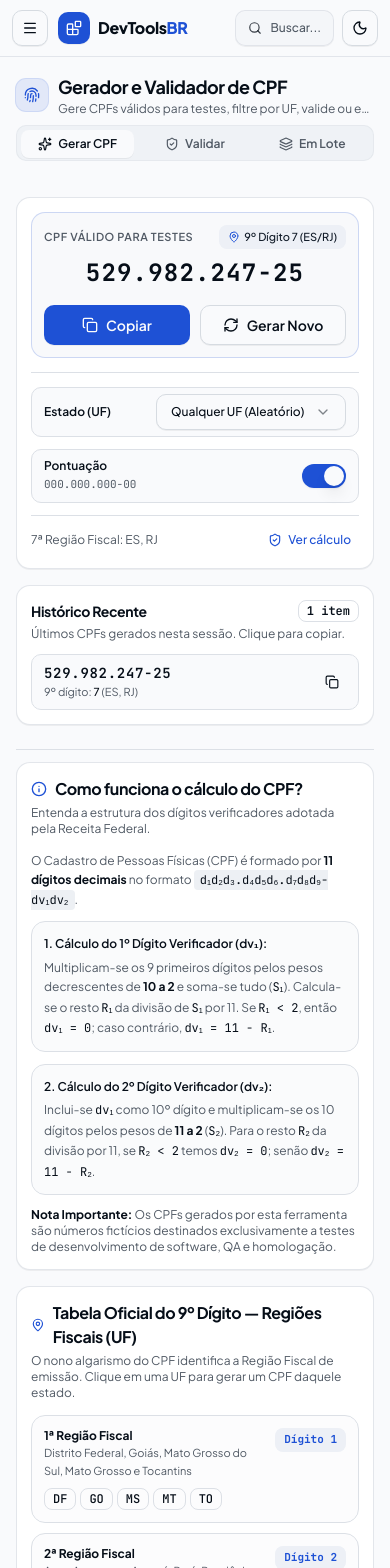
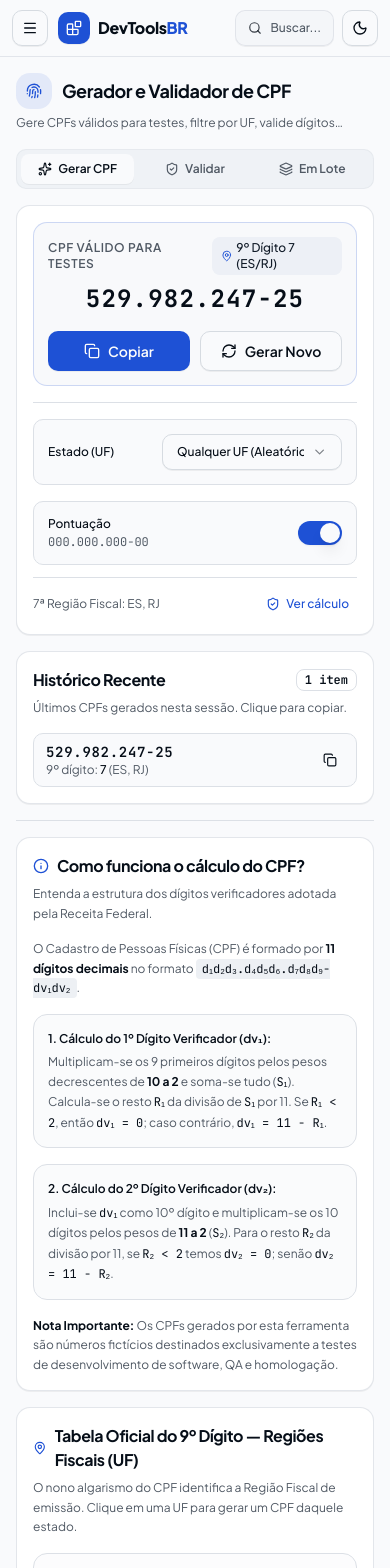
Before and after one commit to denisales/developertools, a Next.js app: page /gerador-de-cpf in a window 390 px wide. Shown: the top 1568 px of the page. Built offline with nearby package versions, Linux system fonts and the light colour scheme.

Commit message:
style(cpf): standardize page header, cards, spacing, and typography tokens

```diff
--- a/src/features/generators/cpf/index.tsx
+++ b/src/features/generators/cpf/index.tsx
@@ -41,6 +41,7 @@ import {
 import { Separator } from "@/components/ui/separator";
 import { Switch } from "@/components/ui/switch";
 import { Tabs, TabsContent, TabsList, TabsTrigger } from "@/components/ui/tabs";
+import { ToolPageHeader } from "@/components/layout/tool-page-header";
 
 import {
   BRAZILIAN_STATES,
@@ -260,25 +261,16 @@ export function CpfGeneratorFeature() {
   };
 
   return (
-    <div className="w-full space-y-3 sm:space-y-4">
-      {/* Compact Header (Above the Fold) */}
-      <div className="mb-2 flex items-center gap-2.5 sm:gap-3">
-        <div className="flex size-8 shrink-0 items-center justify-center rounded-lg bg-primary/10 text-primary ring-1 ring-primary/20 sm:size-10 sm:rounded-xl">
-          <Fingerprint className="size-4 sm:size-5" />
-        </div>
-        <div className="min-w-0 flex-1">
-          <h1 className="truncate text-lg font-bold tracking-tight text-foreground sm:text-2xl">
-            Gerador e Validador de CPF
-          </h1>
-          <p className="truncate text-xs text-muted-foreground sm:text-sm">
-            Gere CPFs válidos para testes, filtre por UF, valide ou exporte em lote.
-          </p>
-        </div>
-      </div>
+    <div className="w-full space-y-4 sm:space-y-5 pb-8">
+      <ToolPageHeader
+        icon={<Fingerprint className="size-4 sm:size-5" />}
+        title="Gerador e Validador de CPF"
+        description="Gere CPFs válidos para testes, filtre por UF, valide dígitos verificadores ou exporte em lote."
+      />
 
       {/* Main Interactive Tabs - Single Horizontal Row on Mobile & Desktop */}
-      <Tabs value={activeTab} onValueChange={setActiveTab} className="space-y-3 sm:space-y-4">
-        <TabsList className="grid h-9 w-full grid-cols-3 rounded-lg bg-muted/80 p-1 sm:h-10 sm:max-w-md">
+      <Tabs value={activeTab} onValueChange={setActiveTab} className="w-full gap-0">
+        <TabsList className="grid w-full grid-cols-3 h-10 p-1 rounded-lg">
           <TabsTrigger
             value="generator"
             className="h-full gap-1.5 rounded-md px-2 text-xs font-semibold sm:px-3 sm:text-sm"
@@ -303,20 +295,20 @@ export function CpfGeneratorFeature() {
         </TabsList>
 
         {/* TAB 1: GERADOR DE CPF */}
-        <TabsContent value="generator" className="mt-2 space-y-4 sm:mt-3">
+        <TabsContent value="generator" className="mt-4 space-y-4 sm:space-y-5">
           <div className="grid gap-4 lg:grid-cols-12">
             {/* Unified, Compact Above-the-Fold Generator Card */}
-            <Card className="gap-0 p-3.5 sm:p-5 lg:col-span-8">
+            <Card className="gap-0 p-4 sm:p-5 lg:col-span-8">
               {/* Generated CPF Display right at the top of the card */}
-              <div className="rounded-xl border border-primary/20 bg-muted/40 p-3 sm:p-4">
+              <div className="rounded-xl border border-primary/20 bg-muted/40 p-3.5 sm:p-4">
                 <div className="mb-1 flex items-center justify-between gap-2">
-                  <span className="text-[11px] font-semibold tracking-wider text-muted-foreground uppercase">
+                  <span className="text-xs font-semibold tracking-wider text-muted-foreground uppercase">
                     CPF Válido para Testes
                   </span>
                   {singleRegionInfo && (
                     <Badge
                       variant="secondary"
-                      className="gap-1 px-2 py-0.5 text-[11px] font-medium"
+                      className="gap-1 px-2 py-0.5 text-xs font-medium"
                     >
                       <MapPin className="size-3 text-primary" />
                       <span>
@@ -367,20 +359,20 @@ export function CpfGeneratorFeature() {
               </div>
 
               {/* Inline Options Grid inside the same card */}
-              <div className="mt-3.5 border-t pt-3.5">
-                <div className="grid grid-cols-1 gap-3 sm:grid-cols-2">
+              <div className="mt-4 border-t pt-4">
+                <div className="grid grid-cols-1 gap-4 sm:grid-cols-2">
                   {/* Control 1: Estado (UF) compact Select with inline label */}
-                  <div className="flex items-center justify-between gap-2.5 rounded-lg border bg-background px-3 py-1.5">
+                  <div className="flex items-center justify-between gap-2.5 rounded-lg border bg-background p-3.5 sm:p-4">
                     <Label
                       htmlFor="cpf-state-select"
-                      className="shrink-0 text-xs font-semibold text-foreground sm:text-sm"
+                      className="shrink-0 text-xs sm:text-sm font-medium text-foreground"
                     >
                       Estado (UF)
                     </Label>
                     <Select value={selectedState} onValueChange={handleStateChange}>
                       <SelectTrigger
                         id="cpf-state-select"
-                        className="h-9 w-[190px] text-xs sm:w-[210px] sm:text-sm"
+                        className="h-9 w-[180px] text-xs sm:w-[200px] sm:text-sm"
                       >
                         <SelectValue placeholder="Aleatório" />
                       </SelectTrigger>
@@ -396,15 +388,15 @@ export function CpfGeneratorFeature() {
                   </div>
 
                   {/* Control 2: Pontuação (000.000.000-00) compact horizontal row */}
-                  <div className="flex items-center justify-between rounded-lg border bg-background px-3 py-2">
+                  <div className="flex items-center justify-between gap-2.5 rounded-lg border bg-background p-3.5 sm:p-4">
                     <div className="space-y-0.5">
                       <Label
                         htmlFor="cpf-format-switch"
-                        className="cursor-pointer text-xs font-semibold text-foreground sm:text-sm"
+                        className="cursor-pointer text-xs sm:text-sm font-medium text-foreground"
                       >
                         Pontuação
                       </Label>
-                      <p className="font-mono text-[11px] text-muted-foreground">
+                      <p className="font-mono text-xs text-muted-foreground">
                         {formatted ? "000.000.000-00" : "00000000000"}
                       </p>
                     </div>
@@ -417,7 +409,7 @@ export function CpfGeneratorFeature() {
                 </div>
 
                 {/* Compact footer link to inspect calculation */}
-                <div className="mt-3 flex items-center justify-between gap-2 border-t pt-2.5 text-xs text-muted-foreground">
+                <div className="mt-3 flex items-center justify-between gap-2 border-t pt-3 text-xs text-muted-foreground">
                   <span className="truncate">
                     {singleRegionInfo
                       ? `${singleRegionInfo.name}: ${singleRegionInfo.states.join(", ")}`
@@ -437,21 +429,22 @@ export function CpfGeneratorFeature() {
             </Card>
 
             {/* Recent Generated CPFs + Quick Stats Card */}
-            <Card className="gap-3 p-3.5 sm:p-5 lg:col-span-4">
-              <CardHeader className="gap-1 p-0">
+            <Card className="gap-4 p-4 sm:p-5 lg:col-span-4">
+              <CardHeader className="gap-1.5 p-0">
                 <div className="flex items-center justify-between gap-2">
-                  <CardTitle className="text-sm font-bold sm:text-base">
+                  <CardTitle className="text-base sm:text-lg font-bold tracking-tight">
                     Histórico Recente
                   </CardTitle>
                   <Badge variant="outline" className="px-2 py-0.5 font-mono text-xs">
                     {history.length} {history.length === 1 ? "item" : "itens"}
                   </Badge>
                 </div>
-                <CardDescription className="text-xs">
+                <CardDescription className="text-xs sm:text-sm leading-relaxed text-muted-foreground">
                   Últimos CPFs gerados nesta sessão. Clique para copiar.
                 </CardDescription>
               </CardHeader>
-              <CardContent className="space-y-2 p-0">
+              <CardContent className="space-y-4 p-0">
+                <div className="space-y-2">
                   {history.map((itemRaw, idx) => {
                     const displayItem = formatted ? formatCpf(itemRaw) : stripCpfDigits(itemRaw);
                     const d9 = Number(stripCpfDigits(itemRaw)[8]);
@@ -466,7 +459,7 @@ export function CpfGeneratorFeature() {
                           <p className="font-mono text-sm font-semibold tracking-wider text-foreground">
                             {displayItem}
                           </p>
-                        <p className="truncate text-[11px] text-muted-foreground">
+                          <p className="truncate text-xs text-muted-foreground">
                             9º dígito: <span className="font-medium text-foreground">{d9}</span> (
                             {reg?.states.slice(0, 3).join(", ")}
                             {(reg?.states.length ?? 0) > 3 ? "…" : ""})
@@ -487,23 +480,24 @@ export function CpfGeneratorFeature() {
                       </div>
                     );
                   })}
+                </div>
               </CardContent>
             </Card>
           </div>
         </TabsContent>
 
         {/* TAB 2: VALIDADOR DE CPF */}
-        <TabsContent value="validator" className="mt-2 space-y-4 sm:mt-3">
-          <Card className="gap-3.5 p-3.5 sm:gap-4 sm:p-5">
-            <CardHeader className="gap-1 p-0">
-              <CardTitle className="text-base font-bold tracking-tight sm:text-lg">
+        <TabsContent value="validator" className="mt-4 space-y-4 sm:space-y-5">
+          <Card className="gap-4 p-4 sm:p-5">
+            <CardHeader className="gap-1.5 p-0">
+              <CardTitle className="text-base sm:text-lg font-bold tracking-tight">
                 Validador de CPF
               </CardTitle>
-              <CardDescription className="text-xs sm:text-sm">
+              <CardDescription className="text-xs sm:text-sm leading-relaxed text-muted-foreground">
                 Digite ou cole um CPF para verificar os dígitos e a Região Fiscal de emissão.
               </CardDescription>
             </CardHeader>
-            <CardContent className="space-y-3.5 p-0 sm:space-y-4">
+            <CardContent className="space-y-4 p-0">
               <div className="flex flex-col gap-2 sm:flex-row sm:items-center">
                 <div className="relative flex-1">
                   <Input
@@ -544,12 +538,12 @@ export function CpfGeneratorFeature() {
 
               {/* Validation Feedback Banner */}
               {!validationResult ? (
-                <div className="rounded-xl border border-dashed bg-muted/20 p-3.5 text-center text-xs leading-relaxed text-muted-foreground sm:p-4 sm:text-sm">
+                <div className="rounded-xl border border-dashed bg-muted/20 p-3.5 sm:p-4 text-center text-xs sm:text-sm leading-relaxed text-muted-foreground">
                   Digite os 11 dígitos do CPF acima para conferir o resultado da validação e a
                   memória de cálculo dos dígitos verificadores.
                 </div>
               ) : (
-                <div className="space-y-3.5 sm:space-y-4">
+                <div className="space-y-4">
                   <div
                     className={`flex flex-col gap-3 rounded-xl border p-3.5 sm:flex-row sm:items-center sm:justify-between sm:p-4 ${
                       validationResult.isValid
@@ -575,7 +569,7 @@ export function CpfGeneratorFeature() {
                             {validationResult.formattedCpf || validatorInput}
                           </Badge>
                         </div>
-                        <p className="text-xs leading-relaxed opacity-90 sm:text-sm">
+                        <p className="text-xs sm:text-sm leading-relaxed opacity-90">
                           {validationResult.isValid
                             ? "Os dois dígitos verificadores conferem com a regra oficial da Receita Federal."
                             : validationResult.reasonMessage}
@@ -584,14 +578,14 @@ export function CpfGeneratorFeature() {
                     </div>
 
                     {validationResult.regionDigit !== null && (
-                      <div className="space-y-0.5 rounded-lg border bg-background/90 px-3 py-2 text-xs text-foreground shadow-2xs sm:text-right">
-                        <span className="text-[11px] font-medium text-muted-foreground">
+                      <div className="space-y-0.5 rounded-lg border bg-background/90 p-3.5 sm:p-4 text-xs text-foreground shadow-2xs sm:text-right">
+                        <span className="text-xs font-medium text-muted-foreground">
                           Região Fiscal (9º Dígito: {validationResult.regionDigit})
                         </span>
                         <p className="text-xs font-bold sm:text-sm">
                           {validationResult.fiscalRegionName}
                         </p>
-                        <p className="text-[11px] text-muted-foreground">
+                        <p className="text-xs text-muted-foreground">
                           UFs: {validationResult.states.join(", ")}
                         </p>
                       </div>
@@ -600,9 +594,9 @@ export function CpfGeneratorFeature() {
 
                   {/* Step-by-step Check Digit Breakdown */}
                   {validationResult.firstDigitStep && validationResult.secondDigitStep && (
-                    <div className="grid gap-3 sm:gap-4 md:grid-cols-2">
+                    <div className="grid gap-4 md:grid-cols-2">
                       {/* 1st Check Digit Card */}
-                      <div className="space-y-2.5 rounded-xl border bg-card p-3.5 shadow-2xs">
+                      <div className="space-y-2.5 rounded-xl border bg-card p-3.5 sm:p-4 shadow-2xs">
                         <div className="flex flex-wrap items-center justify-between gap-2">
                           <span className="text-xs font-semibold sm:text-sm">
                             1º Dígito Verificador (10º dígito)
@@ -613,13 +607,13 @@ export function CpfGeneratorFeature() {
                                 ? "default"
                                 : "destructive"
                             }
-                            className="px-2 py-0.5 text-[11px] font-medium"
+                            className="px-2 py-0.5 text-xs font-medium"
                           >
                             Esperado: {validationResult.firstDigitStep.expectedDigit} | Informado:{" "}
                             {validationResult.firstDigitStep.providedDigit}
                           </Badge>
                         </div>
-                        <p className="text-xs text-muted-foreground">
+                        <p className="text-xs sm:text-sm leading-relaxed text-muted-foreground">
                           Soma dos 9 primeiros dígitos multiplicados pelos pesos de 10 a 2:
                         </p>
                         <div className="space-y-1 rounded-lg bg-muted/60 p-2.5 font-mono text-xs">
@@ -637,7 +631,7 @@ export function CpfGeneratorFeature() {
                       </div>
 
                       {/* 2nd Check Digit Card */}
-                      <div className="space-y-2.5 rounded-xl border bg-card p-3.5 shadow-2xs">
+                      <div className="space-y-2.5 rounded-xl border bg-card p-3.5 sm:p-4 shadow-2xs">
                         <div className="flex flex-wrap items-center justify-between gap-2">
                           <span className="text-xs font-semibold sm:text-sm">
                             2º Dígito Verificador (11º dígito)
@@ -648,13 +642,13 @@ export function CpfGeneratorFeature() {
                                 ? "default"
                                 : "destructive"
                             }
-                            className="px-2 py-0.5 text-[11px] font-medium"
+                            className="px-2 py-0.5 text-xs font-medium"
                           >
                             Esperado: {validationResult.secondDigitStep.expectedDigit} | Informado:{" "}
                             {validationResult.secondDigitStep.providedDigit}
                           </Badge>
                         </div>
-                        <p className="text-xs text-muted-foreground">
+                        <p className="text-xs sm:text-sm leading-relaxed text-muted-foreground">
                           Soma dos 10 primeiros dígitos multiplicados pelos pesos de 11 a 2:
                         </p>
                         <div className="space-y-1 rounded-lg bg-muted/60 p-2.5 font-mono text-xs">
@@ -679,22 +673,22 @@ export function CpfGeneratorFeature() {
         </TabsContent>
 
         {/* TAB 3: GERADOR EM MASSA (BULK) */}
-        <TabsContent value="bulk" className="mt-2 space-y-4 sm:mt-3">
-          <Card className="gap-3.5 p-3.5 sm:gap-4 sm:p-5">
-            <CardHeader className="gap-1 p-0">
-              <CardTitle className="text-base font-bold tracking-tight sm:text-lg">
+        <TabsContent value="bulk" className="mt-4 space-y-4 sm:space-y-5">
+          <Card className="gap-4 p-4 sm:p-5">
+            <CardHeader className="gap-1.5 p-0">
+              <CardTitle className="text-base sm:text-lg font-bold tracking-tight">
                 Gerador de CPF em Lote (1 a 100)
               </CardTitle>
-              <CardDescription className="text-xs sm:text-sm">
+              <CardDescription className="text-xs sm:text-sm leading-relaxed text-muted-foreground">
                 Gere dezenas de CPFs válidos e exporte em TXT, CSV ou JSON para testes.
               </CardDescription>
             </CardHeader>
-            <CardContent className="space-y-3.5 p-0 sm:space-y-4">
+            <CardContent className="space-y-4 p-0">
               {/* Bulk Controls */}
-              <div className="grid gap-3 rounded-xl border bg-muted/20 p-3 sm:p-4 lg:grid-cols-3">
+              <div className="grid gap-4 rounded-xl border bg-muted/20 p-3.5 sm:p-4 lg:grid-cols-3">
                 {/* Quantity Input + Quick Pills */}
                 <div className="space-y-1.5">
-                  <Label htmlFor="bulk-qty-input" className="text-xs font-semibold sm:text-sm">
+                  <Label htmlFor="bulk-qty-input" className="text-xs sm:text-sm font-medium">
                     Quantidade (1 a 100)
                   </Label>
                   <div className="flex flex-wrap items-center gap-1.5">
@@ -730,7 +724,7 @@ export function CpfGeneratorFeature() {
 
                 {/* State Filter */}
                 <div className="space-y-1.5">
-                  <Label htmlFor="bulk-state-select" className="text-xs font-semibold sm:text-sm">
+                  <Label htmlFor="bulk-state-select" className="text-xs sm:text-sm font-medium">
                     Estado de Origem (UF)
                   </Label>
                   <Select
@@ -758,7 +752,10 @@ export function CpfGeneratorFeature() {
                 {/* Punctuation + Action */}
                 <div className="flex flex-col justify-between gap-2">
                   <div className="flex h-9 items-center justify-between rounded-lg border bg-background px-3">
-                    <Label htmlFor="bulk-format-switch" className="text-xs font-semibold">
+                    <Label
+                      htmlFor="bulk-format-switch"
+                      className="cursor-pointer text-xs sm:text-sm font-medium"
+                    >
                       Incluir pontuação
                     </Label>
                     <Switch
@@ -831,13 +828,13 @@ export function CpfGeneratorFeature() {
                   </div>
                 </div>
 
-                <div className="grid max-h-72 grid-cols-1 gap-2 overflow-y-auto rounded-xl border bg-muted/20 p-3 sm:grid-cols-2 md:grid-cols-3 xl:grid-cols-4">
+                <div className="grid max-h-72 grid-cols-1 gap-2 overflow-y-auto rounded-xl border bg-muted/20 p-3.5 sm:p-4 sm:grid-cols-2 md:grid-cols-3 xl:grid-cols-4">
                   {displayedBulkList.map((cpfItem, idx) => (
                     <div
                       key={`${cpfItem}-${idx}`}
                       className="flex items-center justify-between gap-2 rounded-lg border bg-background px-3 py-2 font-mono text-xs shadow-2xs transition-colors hover:border-primary/40 sm:text-sm"
                     >
-                      <span className="w-6 font-mono text-[11px] text-muted-foreground">
+                      <span className="w-6 font-mono text-xs text-muted-foreground">
                         #{idx + 1}
                       </span>
                       <span className="flex-1 font-mono font-semibold tracking-wide">
@@ -865,17 +862,17 @@ export function CpfGeneratorFeature() {
 
       {/* Educational Section: Check Digits & 9th Digit Fiscal Regions */}
       <div className="grid gap-4 lg:grid-cols-12">
-        <Card className="gap-3.5 p-3.5 sm:p-5 lg:col-span-5">
-          <CardHeader className="gap-1 p-0">
-            <CardTitle className="flex items-center gap-2 text-base font-bold sm:text-lg">
+        <Card className="gap-4 p-4 sm:p-5 lg:col-span-5">
+          <CardHeader className="gap-1.5 p-0">
+            <CardTitle className="flex items-center gap-2 text-base sm:text-lg font-bold tracking-tight">
               <Info className="size-4 text-primary" />
               <span>Como funciona o cálculo do CPF?</span>
             </CardTitle>
-            <CardDescription className="text-xs sm:text-sm">
+            <CardDescription className="text-xs sm:text-sm leading-relaxed text-muted-foreground">
               Entenda a estrutura dos dígitos verificadores adotada pela Receita Federal.
             </CardDescription>
           </CardHeader>
-          <CardContent className="space-y-3 p-0 text-xs leading-relaxed text-muted-foreground sm:text-sm">
+          <CardContent className="space-y-4 p-0 text-xs sm:text-sm leading-relaxed text-muted-foreground">
             <p>
               O Cadastro de Pessoas Físicas (CPF) é formado por{" "}
               <strong className="text-foreground">11 dígitos decimais</strong> no formato{" "}
@@ -884,7 +881,7 @@ export function CpfGeneratorFeature() {
               </code>
               .
             </p>
-            <div className="space-y-1 rounded-xl border bg-muted/30 p-3 text-xs leading-relaxed">
+            <div className="space-y-1 rounded-xl border bg-muted/30 p-3.5 sm:p-4 text-xs sm:text-sm leading-relaxed">
               <p className="font-semibold text-foreground">
                 1. Cálculo do 1º Dígito Verificador (dv₁):
               </p>
@@ -899,7 +896,7 @@ export function CpfGeneratorFeature() {
                 <code className="font-mono text-foreground">dv₁ = 11 - R₁</code>.
               </p>
             </div>
-            <div className="space-y-1 rounded-xl border bg-muted/30 p-3 text-xs leading-relaxed">
+            <div className="space-y-1 rounded-xl border bg-muted/30 p-3.5 sm:p-4 text-xs sm:text-sm leading-relaxed">
               <p className="font-semibold text-foreground">
                 2. Cálculo do 2º Dígito Verificador (dv₂):
               </p>
@@ -914,7 +911,7 @@ export function CpfGeneratorFeature() {
                 <code className="font-mono text-foreground">dv₂ = 11 - R₂</code>.
               </p>
             </div>
-            <p className="text-xs">
+            <p className="text-xs sm:text-sm leading-relaxed">
               <strong className="text-foreground">Nota Importante:</strong> Os CPFs gerados por
               esta ferramenta são números fictícios destinados exclusivamente a testes de
               desenvolvimento de software, QA e homologação.
@@ -922,38 +919,38 @@ export function CpfGeneratorFeature() {
           </CardContent>
         </Card>
 
-        <Card className="gap-3.5 p-3.5 sm:p-5 lg:col-span-7">
-          <CardHeader className="gap-1 p-0">
-            <CardTitle className="flex items-center gap-2 text-base font-bold sm:text-lg">
+        <Card className="gap-4 p-4 sm:p-5 lg:col-span-7">
+          <CardHeader className="gap-1.5 p-0">
+            <CardTitle className="flex items-center gap-2 text-base sm:text-lg font-bold tracking-tight">
               <MapPin className="size-4 text-primary" />
               <span>Tabela Oficial do 9º Dígito — Regiões Fiscais (UF)</span>
             </CardTitle>
-            <CardDescription className="text-xs sm:text-sm">
+            <CardDescription className="text-xs sm:text-sm leading-relaxed text-muted-foreground">
               O nono algarismo do CPF identifica a Região Fiscal de emissão. Clique em uma UF para
               gerar um CPF daquele estado.
             </CardDescription>
           </CardHeader>
-          <CardContent className="p-0">
-            <div className="grid gap-2.5 sm:grid-cols-2 sm:gap-3">
+          <CardContent className="space-y-4 p-0">
+            <div className="grid gap-3 sm:grid-cols-2">
               {[1, 2, 3, 4, 5, 6, 7, 8, 9, 0].map((digit) => {
                 const region = FISCAL_REGIONS[digit];
                 return (
                   <div
                     key={digit}
-                    className="flex flex-col justify-between gap-2 rounded-xl border bg-muted/20 p-3 transition-colors hover:border-primary/30"
+                    className="flex flex-col justify-between gap-2 rounded-xl border bg-muted/20 p-3.5 sm:p-4 transition-colors hover:border-primary/30"
                   >
                     <div className="flex items-start justify-between gap-2">
                       <div>
                         <p className="text-xs font-bold text-foreground sm:text-sm">
                           {region.name}
                         </p>
-                        <p className="text-[11px] text-muted-foreground">
+                        <p className="text-xs leading-relaxed text-muted-foreground">
                           {region.description}
                         </p>
                       </div>
                       <Badge
                         variant="secondary"
-                        className="shrink-0 px-2 py-0.5 font-mono text-[11px] font-bold text-primary"
+                        className="shrink-0 px-2 py-0.5 font-mono text-xs font-bold text-primary"
                       >
                         Dígito {digit}
                       </Badge>
```
Lines whose indentation alone changed are shown as unchanged.
